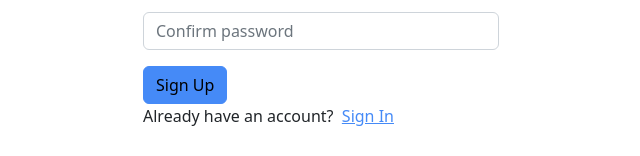
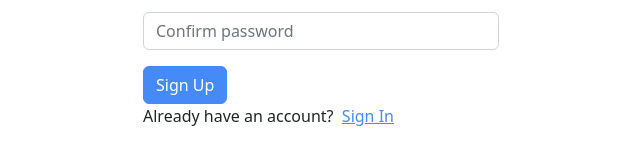
Before and after one commit to nelsontodd/Lazy-AI, a React (Create React App) app in the folder client/: page /signup in a window 1280 px wide. Shown: the part 380-536 px from the top of the page, without its empty margins (319-959 px from the left). Built offline with nearby package versions, Linux system fonts and the light colour scheme.

Commit message:
Button text white

```diff
--- a/client/src/components/auth/Login.js
+++ b/client/src/components/auth/Login.js
@@ -58,7 +58,7 @@ function Login() {
               />
             </Form.Group>
 
-            <Button className="mt-3" variant="primary" type="submit">
+            <Button className="mt-3 text-white" variant="primary" type="submit">
               Sign In
             </Button>
           </Form>
--- a/client/src/components/auth/SignUp.js
+++ b/client/src/components/auth/SignUp.js
@@ -89,7 +89,7 @@ function SignUp() {
               />
             </Form.Group>
 
-            <Button className="mt-3" variant="primary" type="submit">
+            <Button className="mt-3 text-white" variant="primary" type="submit">
               Sign Up
             </Button>
           </Form>
```
